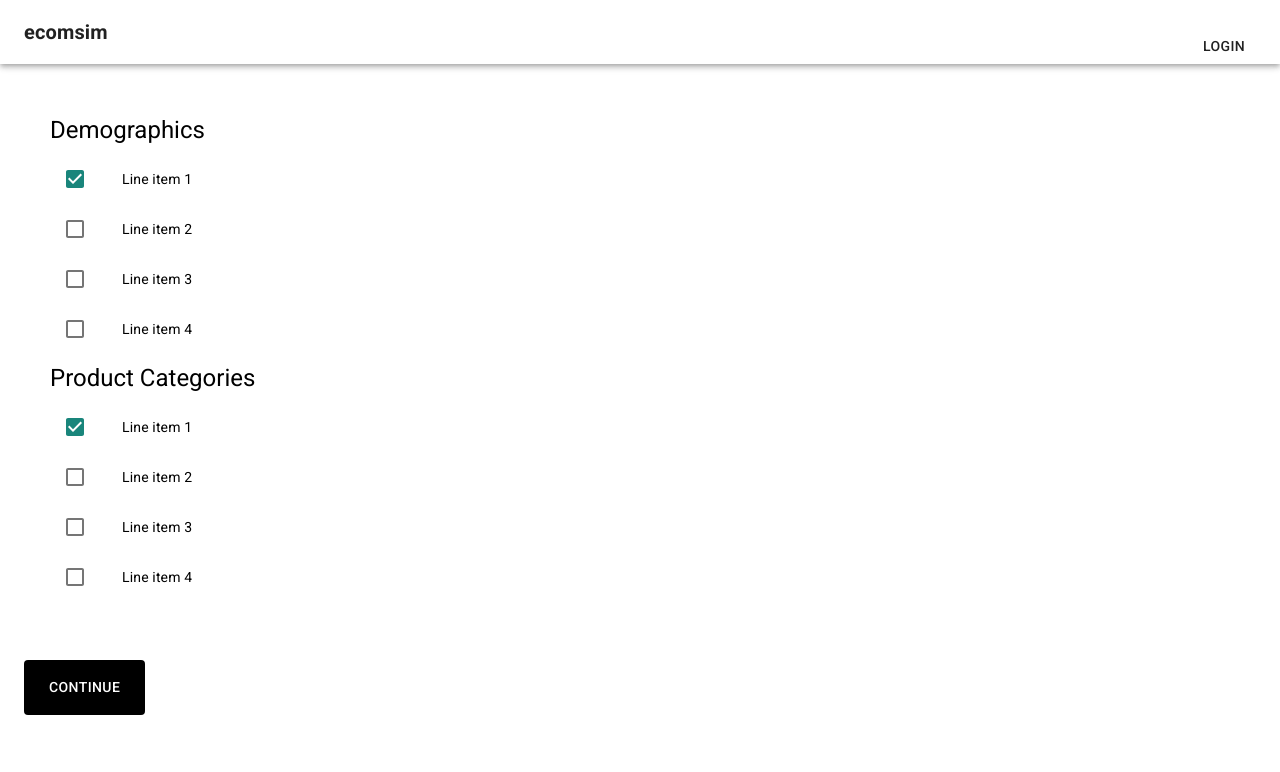
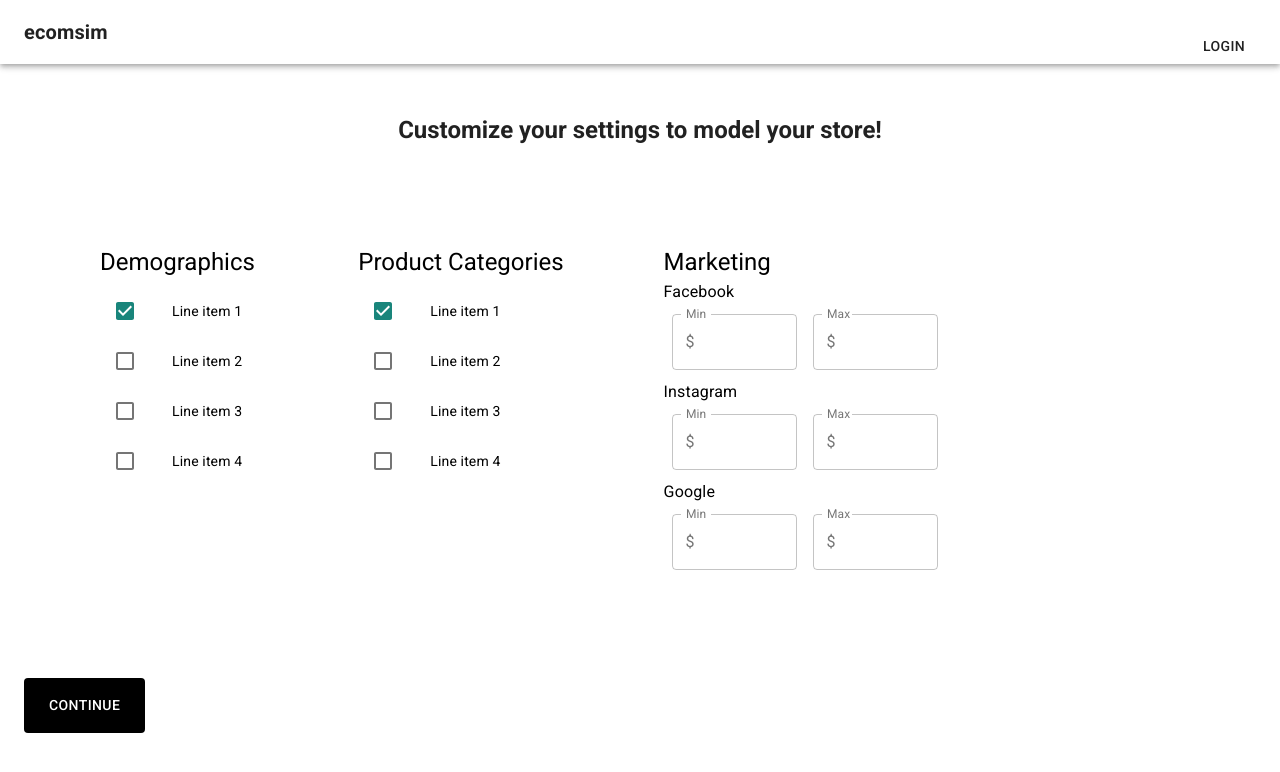
Before and after one commit to fareed-ah/EcomSim, a Next.js app in the folder web-client/: page /views/storeDetails in a window 1280 px wide. Shown: the top 772 px of the page. Built offline with nearby package versions, Linux system fonts and the light colour scheme.

Commit message:
Finish basic ui setup

```diff
--- /dev/null
+++ b/web-client/src/components/rangeinput.tsx/RangeInput.tsx
@@ -0,0 +1,55 @@
+import { Box, FormControl, InputAdornment, InputLabel, OutlinedInput, TextField, Theme, Typography } from '@material-ui/core';
+import { createStyles, makeStyles } from '@material-ui/styles';
+import React from 'react'
+
+interface RangeInputProps {
+    title: string
+}
+
+const useStyles = makeStyles((theme: Theme) =>
+    createStyles({
+        row: {
+            display: "flex",
+            flexDirection: "row",
+        },
+        input: {
+            color: "000",
+            maxWidth: "125px",
+        },
+        margin: {
+            margin: "8px",
+        }
+    }),
+);
+
+export const RangeInput: React.FC<RangeInputProps> = ({ title }) => {
+    const classes = useStyles();
+    return (
+        <Box>
+            <Typography variant="subtitle1">{title}</Typography>
+            <Box className={classes.row}>
+                <FormControl fullWidth className={classes.margin} variant="outlined">
+                    <InputLabel htmlFor="min-input">Min</InputLabel>
+                    <OutlinedInput
+                        id="min-input"
+                        className={classes.input}
+                        startAdornment={<InputAdornment position="start">$</InputAdornment>}
+                        labelWidth={30}
+                        type="number"
+                    />
+                </FormControl>
+
+                <FormControl fullWidth className={classes.margin} variant="outlined">
+                    <InputLabel htmlFor="max-input">Max</InputLabel>
+                    <OutlinedInput
+                        className={classes.input}
+                        startAdornment={<InputAdornment position="start">$</InputAdornment>}
+                        labelWidth={30}
+                        id="max-input"
+                        type="number"
+                    />
+                </FormControl>
+            </Box>
+        </Box>
+    );
+}
--- a/web-client/src/components/storeDetails/Demographics.tsx
+++ b/web-client/src/components/storeDetails/Demographics.tsx
@@ -1,5 +1,5 @@
 
-import { createStyles, Box, Select, Theme, Typography } from '@material-ui/core';
+import { createStyles, Box, Select, Theme, Typography, Container } from '@material-ui/core';
 import { makeStyles } from '@material-ui/styles';
 import React from 'react'
 import CheckboxList from '../checklist/CheckBoxList';
@@ -10,7 +10,7 @@ interface DemographicsProps {
 const useStyles = makeStyles((theme: Theme) =>
     createStyles({
         root: {
-            flexGrow: 1,
+            margin: "50px",
         },
     }),
 );
@@ -18,7 +18,7 @@ const useStyles = makeStyles((theme: Theme) =>
 export const Demographics: React.FC<DemographicsProps> = ({ }) => {
     const classes = useStyles();
     return (
-        <Box>
+        <Box className={classes.root}>
             <Typography variant="h5">Demographics</Typography>
             <CheckboxList />
         </Box>
--- a/web-client/src/components/storeDetails/Marketing.tsx
+++ b/web-client/src/components/storeDetails/Marketing.tsx
@@ -1,14 +1,27 @@
-import { Box } from '@material-ui/core';
+import { Box, createStyles, Theme, Typography } from '@material-ui/core';
+import { makeStyles } from '@material-ui/styles';
 import React from 'react'
+import { RangeInput } from '../rangeinput.tsx/RangeInput';
 
 interface MarketingProps {
 
 }
 
-export const Marketing: React.FC<MarketingProps> = ({}) => {
+const useStyles = makeStyles((theme: Theme) =>
+    createStyles({
+        root: {
+            margin: "50px",
+        },
+    }),
+);
+export const Marketing: React.FC<MarketingProps> = ({ }) => {
+    const classes = useStyles();
     return (
-        <Box>
-            Marketing
+        <Box className={classes.root}>
+            <Typography variant="h5">Marketing</Typography>
+            <RangeInput title="Facebook"></RangeInput>
+            <RangeInput title="Instagram"></RangeInput>
+            <RangeInput title="Google"></RangeInput>
         </Box>
     );
 }
--- a/web-client/src/components/storeDetails/ProductCategories.tsx
+++ b/web-client/src/components/storeDetails/ProductCategories.tsx
@@ -1,5 +1,5 @@
 
-import { Box, createStyles, Select, Theme, Typography } from '@material-ui/core';
+import { Box, Container, createStyles, Select, Theme, Typography } from '@material-ui/core';
 import { makeStyles } from '@material-ui/styles';
 import React from 'react'
 import CheckboxList from '../checklist/CheckBoxList';
@@ -10,15 +10,14 @@ interface ProductCategoriesProps {
 const useStyles = makeStyles((theme: Theme) =>
     createStyles({
         root: {
-            flexGrow: 1,
+            margin: "50px",
         },
-
     }),
 );
 export const ProductCategories: React.FC<ProductCategoriesProps> = ({ }) => {
     const classes = useStyles();
     return (
-        <Box>
+        <Box className={classes.root}>
             <Typography variant="h5">Product Categories</Typography>
             <CheckboxList />
         </Box>
--- a/web-client/src/pages/views/storeDetails.tsx
+++ b/web-client/src/pages/views/storeDetails.tsx
@@ -19,18 +19,21 @@ const useStyles = makeStyles((theme: Theme) =>
         root: {
             flexGrow: 1,
         },
-        demographics: {
+
+        section1: {
             color: "#000",
             minHeight: "500px",
             padding: "50px",
+            flexDirection: "row",
+            display: "flex",
         },
-        section2: {
-            flexGrow: 1,
-            flexDirection: "row",
-            minHeight: "500px",
-            padding: "50px",
-            paddingTop: "70px",
-            paddingBottom: "200px",
+
+        heading5: {
+            font: "Roboto",
+            fontWeight: "bold",
+            alignSelf: "center",
+            textAlign: "center",
+            marginTop: 50,
         },
 
         button: {
@@ -56,9 +59,11 @@ export const storeDetails: React.FC<storeDetailsProps> = ({ }) => {
     return (
         <div className={classes.root}>
             <NavBar />
-            <Box className={classes.demographics}>
+            <Typography variant="h5" className={classes.heading5}>Customize your settings to model your store!</Typography>
+            <Box className={classes.section1}>
                 <Demographics />
                 <ProductCategories />
+                <Marketing />
             </Box>
             <Container>
                 <Button className={classes.button} onClick={() => router.push('/views/products')}>Continue</Button>
```
